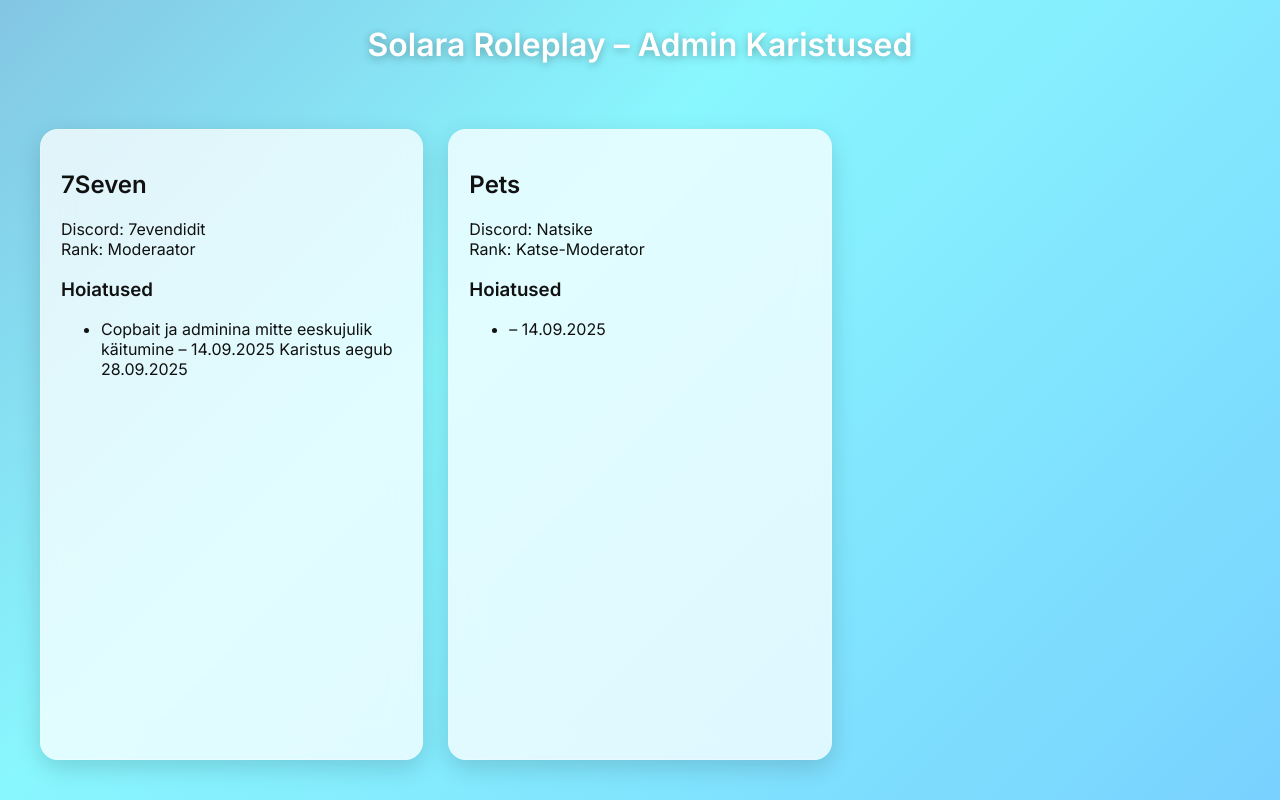
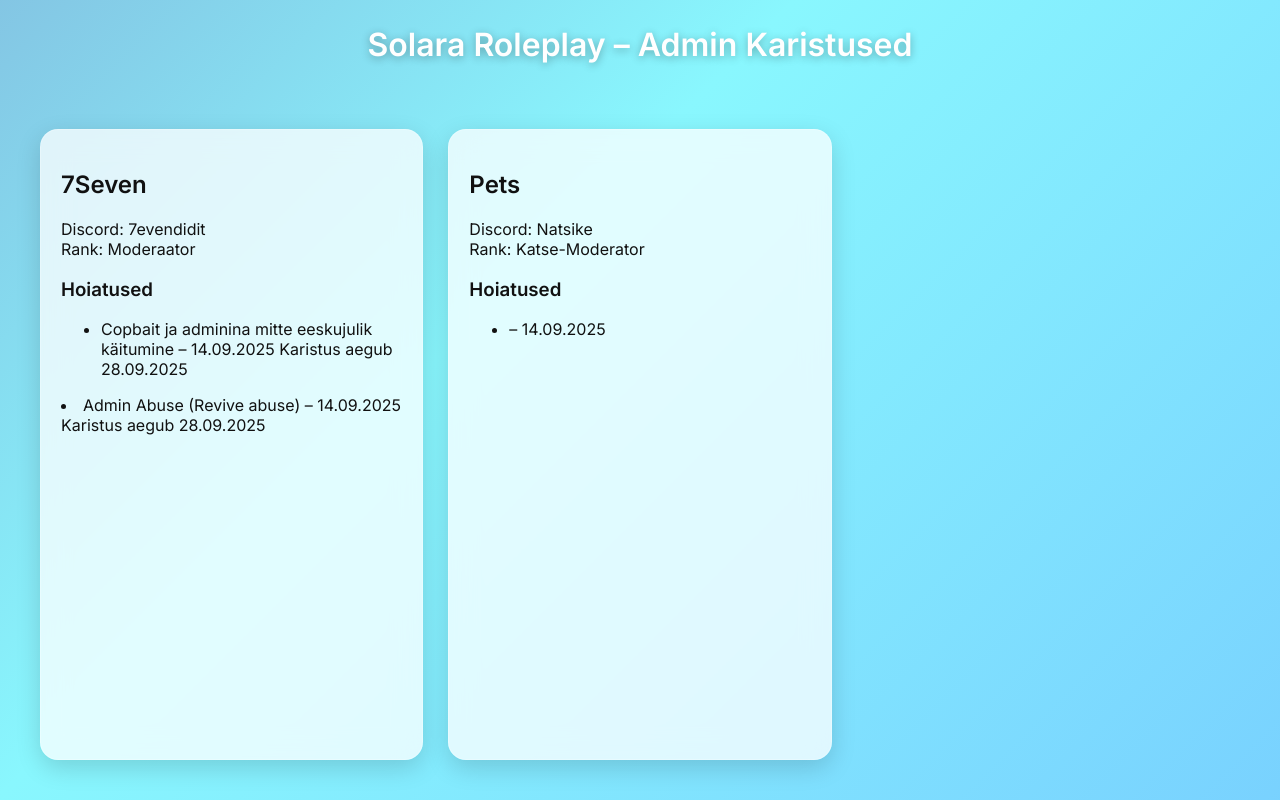
Before and after one commit to bemarivend/SolaraKaristused, a plain HTML site: page index.html in a window 1280 px wide. Drawn offline with Linux system fonts and the light colour scheme.

Commit message:
Update index.html

```diff
--- a/index.html
+++ b/index.html
@@ -83,6 +83,8 @@
           <li>Copbait ja adminina mitte eeskujulik käitumine – 14.09.2025
 Karistus aegub 28.09.2025 </li>
         </ul>
+        <li>Admin Abuse (Revive abuse) – 14.09.2025
+Karistus aegub 28.09.2025 </li>
       </div>
     </div>
 
```
